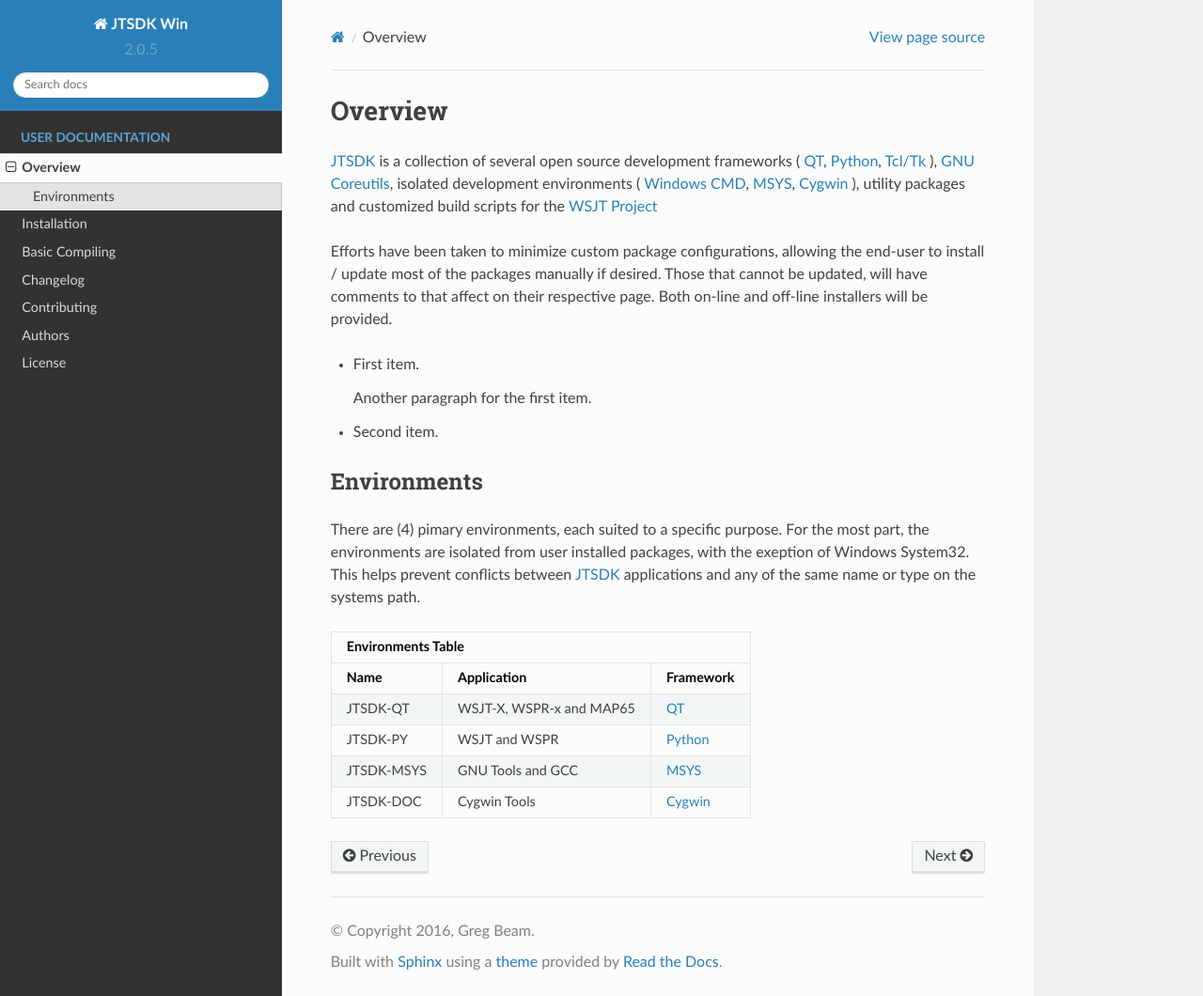
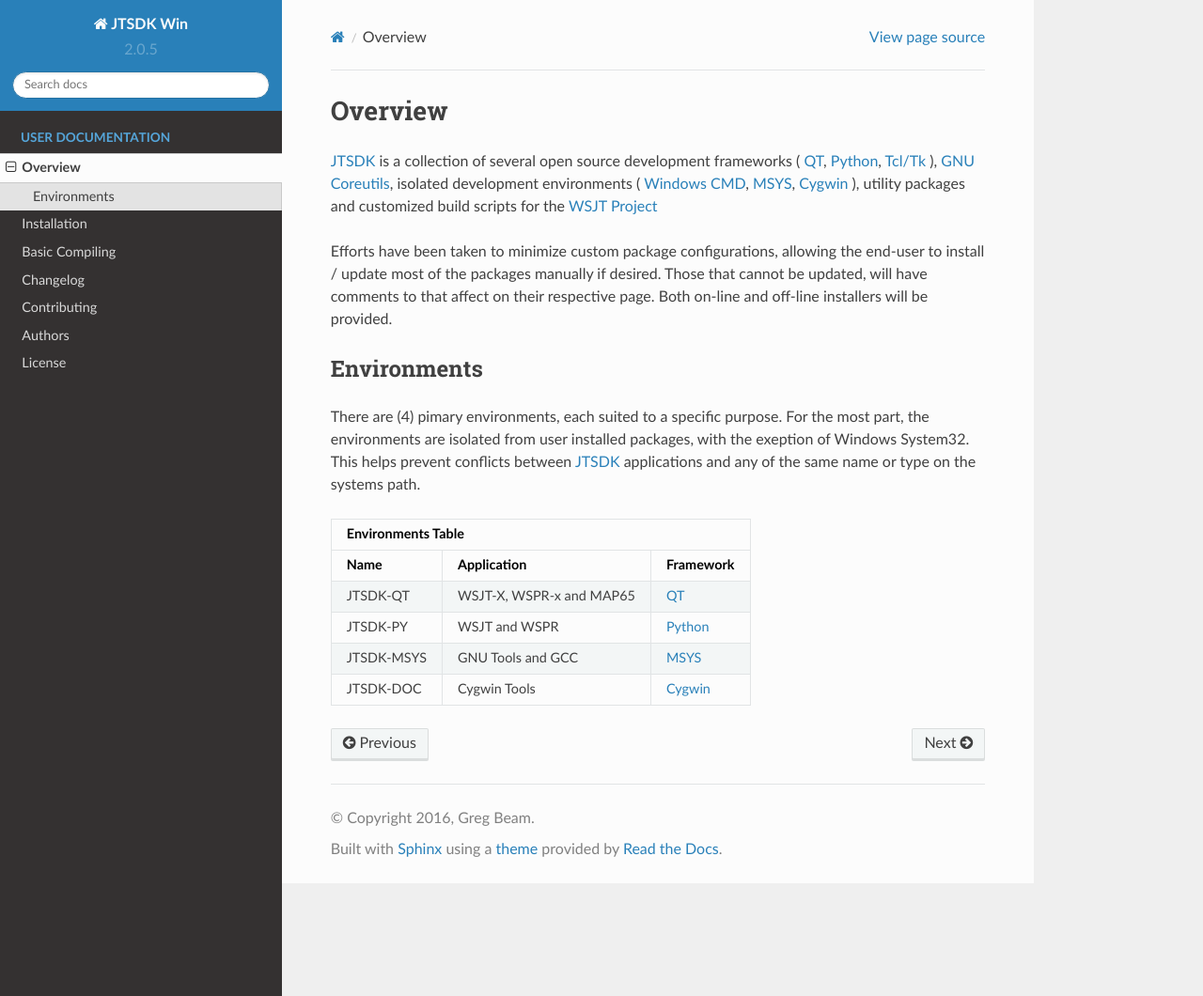
Before and after one commit to JTSDK/jtsdk-win, a Sphinx documentation site: the page built from docs/source/overview.rst, in a window 1280 px wide and 1060 px high. Shown: the whole window at 94% size. Built offline with Sphinx 7.4.7 and the Read the Docs theme 2.0.0, drawn with Linux system fonts in a browser that asks for light colours.

```diff
--- a/docs/source/links.txt
+++ b/docs/source/links.txt
@@ -18,4 +18,4 @@
 .. _Yahoo Group: https://groups.yahoo.com/neo/groups/wsjtgroup/info
 .. WSJT-X: http://physics.princeton.edu/pulsar/k1jt/wsjtx.html
 .. WSJT: http://physics.princeton.edu/pulsar/k1jt/wsjt.html
-.. WSPT: http://physics.princeton.edu/pulsar/k1jt/wspr.html
+.. WSPR: http://physics.princeton.edu/pulsar/k1jt/wspr.html
--- a/docs/source/overview.rst
+++ b/docs/source/overview.rst
@@ -13,11 +13,6 @@ the end-user to install / update most of the packages manually if desired.
 Those that cannot be updated, will have comments to that affect on their
 respective page. Both on-line and off-line installers will be provided.
 
-
-- First item.
-
-  Another paragraph for the first item.
-- Second item.
 
 Environments
 ------------
```
